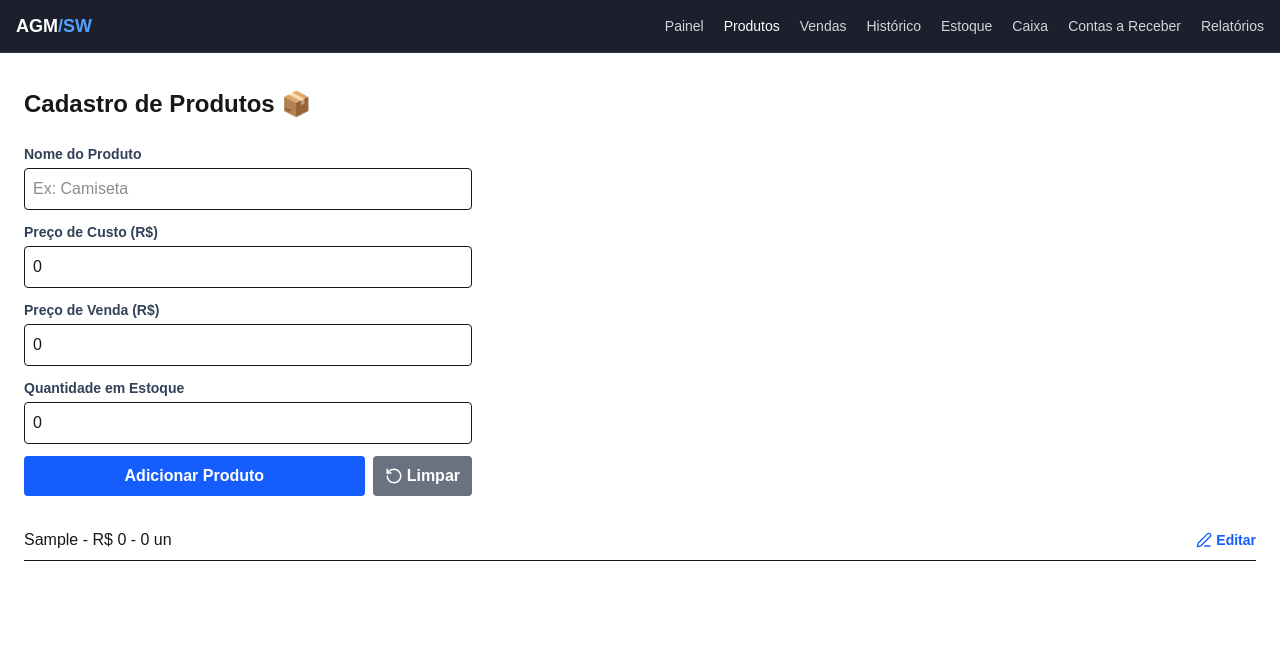
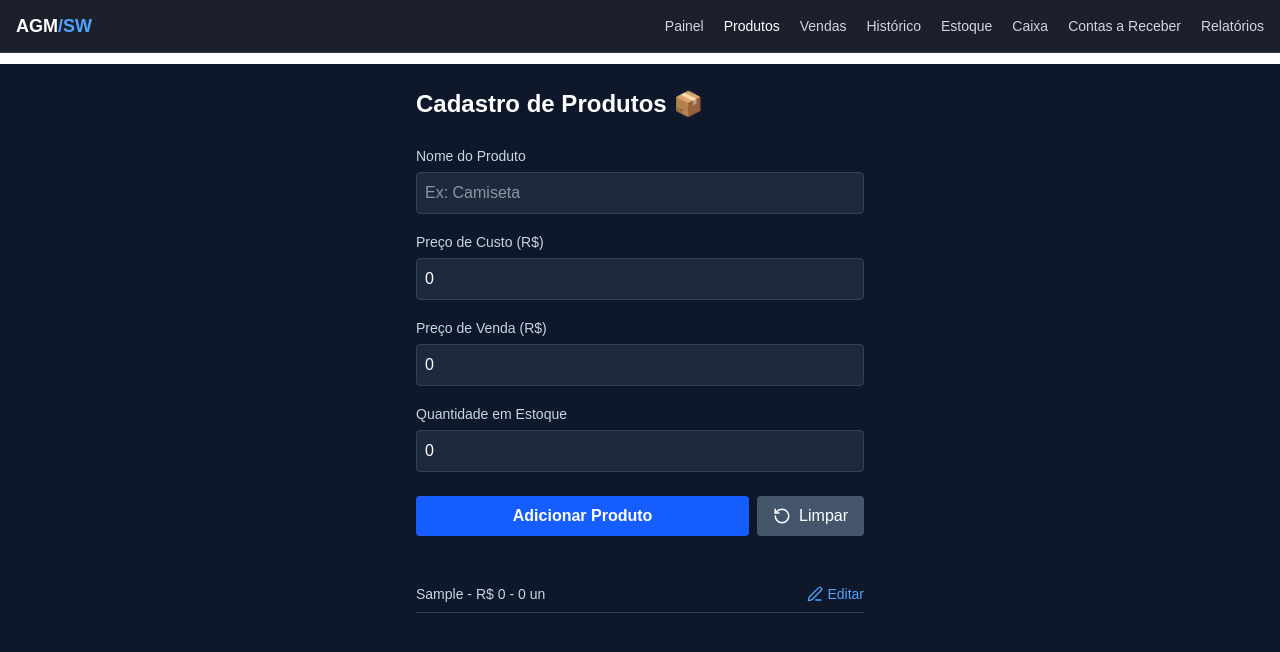
Before and after one commit to alexandre778/gestao-financeira, a Next.js app: page /produtos in a window 1280 px wide. Both pictures are taken after typing "Sample" into the empty fields and a click on the button "Adicionar Produto". Shown: the top 652 px of the page. Built offline with nearby package versions, Linux system fonts and the light colour scheme.

Commit message:
update: tela de produtos com tema dark

```diff
--- a/src/app/produtos/page.tsx
+++ b/src/app/produtos/page.tsx
@@ -8,7 +8,6 @@ export default function ProdutosPage() {
   const { produtos, setProdutos } = useApp();
   const [editandoIndex, setEditandoIndex] = useState<number | null>(null);
 
-  // ✅ SEM id no formulário
   const [novo, setNovo] = useState<Omit<Produto, 'id'>>({
     nome: '',
     custo: 0,
@@ -30,7 +29,7 @@ export default function ProdutosPage() {
       setProdutos([
         ...produtos,
         {
-          id: Date.now(), // ✅ cria ID automaticamente
+          id: Date.now(),
           ...novo,
         },
       ]);
@@ -64,31 +63,38 @@ export default function ProdutosPage() {
   };
 
   return (
-    <div className="p-6">
-      <h1 className="text-2xl font-bold mb-6">
+    <div className="min-h-screen bg-slate-900 text-white p-6">
+      <div className="max-w-md mx-auto space-y-6">
+
+        {/* TÍTULO */}
+        <h1 className="text-2xl font-bold">
           Cadastro de Produtos 📦
         </h1>
 
-      <div className="grid gap-3 max-w-md">
+        {/* FORMULÁRIO */}
+        <div className="space-y-4">
+
+          {/* Nome */}
           <div>
-          <label className="block text-sm font-semibold text-slate-700 mb-1">
+            <label className="text-sm text-slate-300">
               Nome do Produto
             </label>
             <input
-            className="w-full border p-2 rounded"
+              className="w-full bg-slate-800 border border-slate-700 rounded p-2 mt-1 focus:outline-none focus:ring-2 focus:ring-blue-500"
               placeholder="Ex: Camiseta"
               value={novo.nome}
               onChange={(e) => setNovo({ ...novo, nome: e.target.value })}
             />
           </div>
 
+          {/* Custo */}
           <div>
-          <label className="block text-sm font-semibold text-slate-700 mb-1">
+            <label className="text-sm text-slate-300">
               Preço de Custo (R$)
             </label>
             <input
-            className="w-full border p-2 rounded"
               type="number"
+              className="w-full bg-slate-800 border border-slate-700 rounded p-2 mt-1 focus:outline-none focus:ring-2 focus:ring-blue-500"
               value={novo.custo}
               onChange={(e) =>
                 setNovo({ ...novo, custo: Number(e.target.value) })
@@ -96,13 +102,14 @@ export default function ProdutosPage() {
             />
           </div>
 
+          {/* Venda */}
           <div>
-          <label className="block text-sm font-semibold text-slate-700 mb-1">
+            <label className="text-sm text-slate-300">
               Preço de Venda (R$)
             </label>
             <input
-            className="w-full border p-2 rounded"
               type="number"
+              className="w-full bg-slate-800 border border-slate-700 rounded p-2 mt-1 focus:outline-none focus:ring-2 focus:ring-blue-500"
               value={novo.preco}
               onChange={(e) =>
                 setNovo({ ...novo, preco: Number(e.target.value) })
@@ -110,13 +117,14 @@ export default function ProdutosPage() {
             />
           </div>
 
+          {/* Estoque */}
           <div>
-          <label className="block text-sm font-semibold text-slate-700 mb-1">
+            <label className="text-sm text-slate-300">
               Quantidade em Estoque
             </label>
             <input
-            className="w-full border p-2 rounded"
               type="number"
+              className="w-full bg-slate-800 border border-slate-700 rounded p-2 mt-1 focus:outline-none focus:ring-2 focus:ring-blue-500"
               value={novo.estoque}
               onChange={(e) =>
                 setNovo({ ...novo, estoque: Number(e.target.value) })
@@ -124,10 +132,11 @@ export default function ProdutosPage() {
             />
           </div>
 
-        <div className="flex gap-2">
+          {/* BOTÕES */}
+          <div className="flex gap-2 pt-2">
             <button
               onClick={salvar}
-            className="flex-grow bg-blue-600 text-white p-2 rounded font-bold hover:bg-blue-700"
+              className="flex-1 bg-blue-600 hover:bg-blue-700 transition p-2 rounded font-semibold"
             >
               {editandoIndex !== null
                 ? 'Salvar Alterações'
@@ -136,7 +145,7 @@ export default function ProdutosPage() {
 
             <button
               onClick={limparForm}
-            className="bg-gray-500 text-white p-2 rounded flex items-center gap-1 px-3 font-bold"
+              className="bg-slate-600 hover:bg-slate-700 transition px-4 rounded flex items-center gap-2"
             >
               <RotateCcw size={18} />
               Limpar
@@ -144,19 +153,20 @@ export default function ProdutosPage() {
           </div>
         </div>
 
-      <div className="mt-6">
+        {/* LISTA */}
+        <div className="pt-6 space-y-2">
           {produtos.map((p, i) => (
             <div
-            key={p.id} // ✅ agora correto
-            className="flex justify-between items-center border-b py-2"
+              key={p.id}
+              className="flex justify-between items-center border-b border-slate-700 pb-2"
             >
-            <span>
+              <span className="text-sm text-slate-300">
                 {p.nome} - R$ {p.preco} - {p.estoque} un
               </span>
 
               <button
                 onClick={() => editar(i)}
-              className="text-blue-600 flex items-center gap-1 text-sm font-bold"
+                className="text-blue-400 hover:text-blue-300 flex items-center gap-1 text-sm"
               >
                 <Edit3 size={16} />
                 Editar
@@ -164,6 +174,8 @@ export default function ProdutosPage() {
             </div>
           ))}
         </div>
+
+      </div>
     </div>
   );
 }
```
Lines whose indentation alone changed are shown as unchanged.
